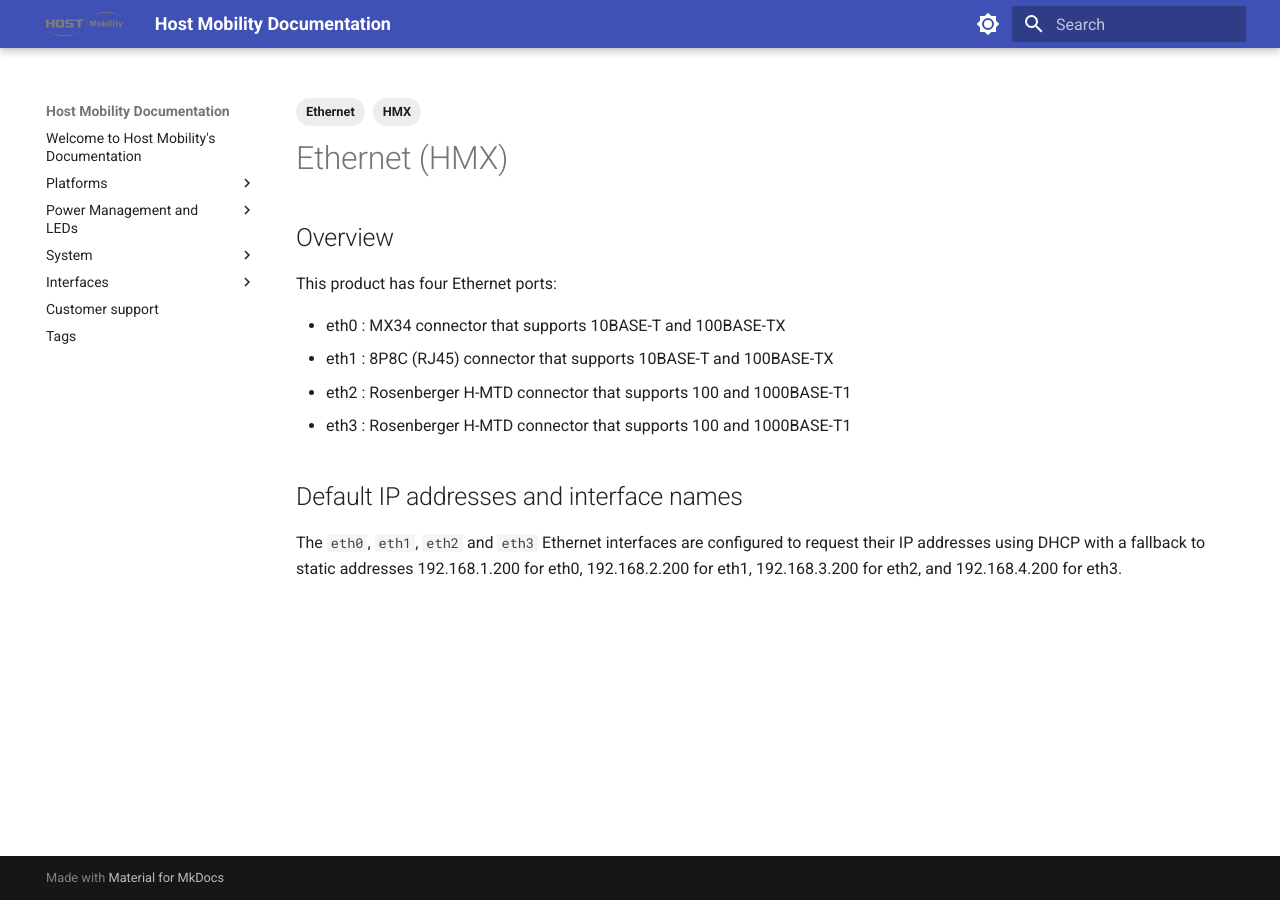
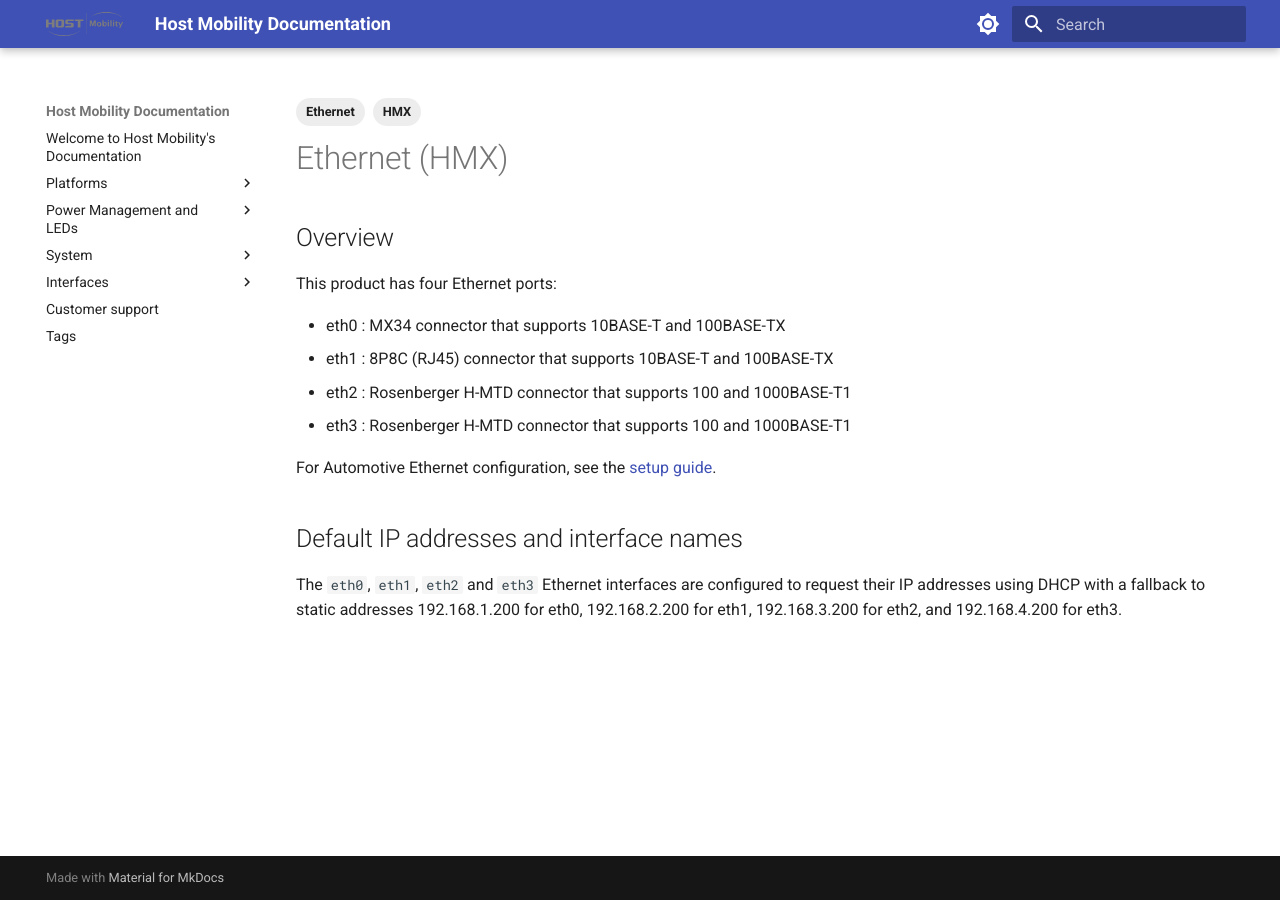
Before and after one commit to hostmobility/documentation, an MkDocs documentation site: the page built from docs/interfaces/hmx/ethernet.md, in a window 1280 px wide. Built offline with MkDocs 1.6.1 and Material for MkDocs 9.7.7, drawn with Linux system fonts in a browser that asks for light colours.

Commit message:
hmx: ethernet: Reference setup guide for Automotive Ethernet

```diff
--- a/docs/interfaces/hmx/ethernet.md
+++ b/docs/interfaces/hmx/ethernet.md
@@ -14,6 +14,8 @@
 * eth2 : Rosenberger H-MTD connector that supports 100 and 1000BASE-T1
 * eth3 : Rosenberger H-MTD connector that supports 100 and 1000BASE-T1
 
+For Automotive Ethernet configuration, see the [setup guide](automotive_ethernet_setup_guide.md).
+
 ## Default IP addresses and interface names
 
 The `eth0`, `eth1`, `eth2` and `eth3` Ethernet interfaces are configured to request their IP addresses using DHCP with a fallback to static addresses 192.168.1.200 for eth0, 192.168.2.200 for eth1, 192.168.3.200 for eth2, and 192.168.4.200 for eth3.
```
